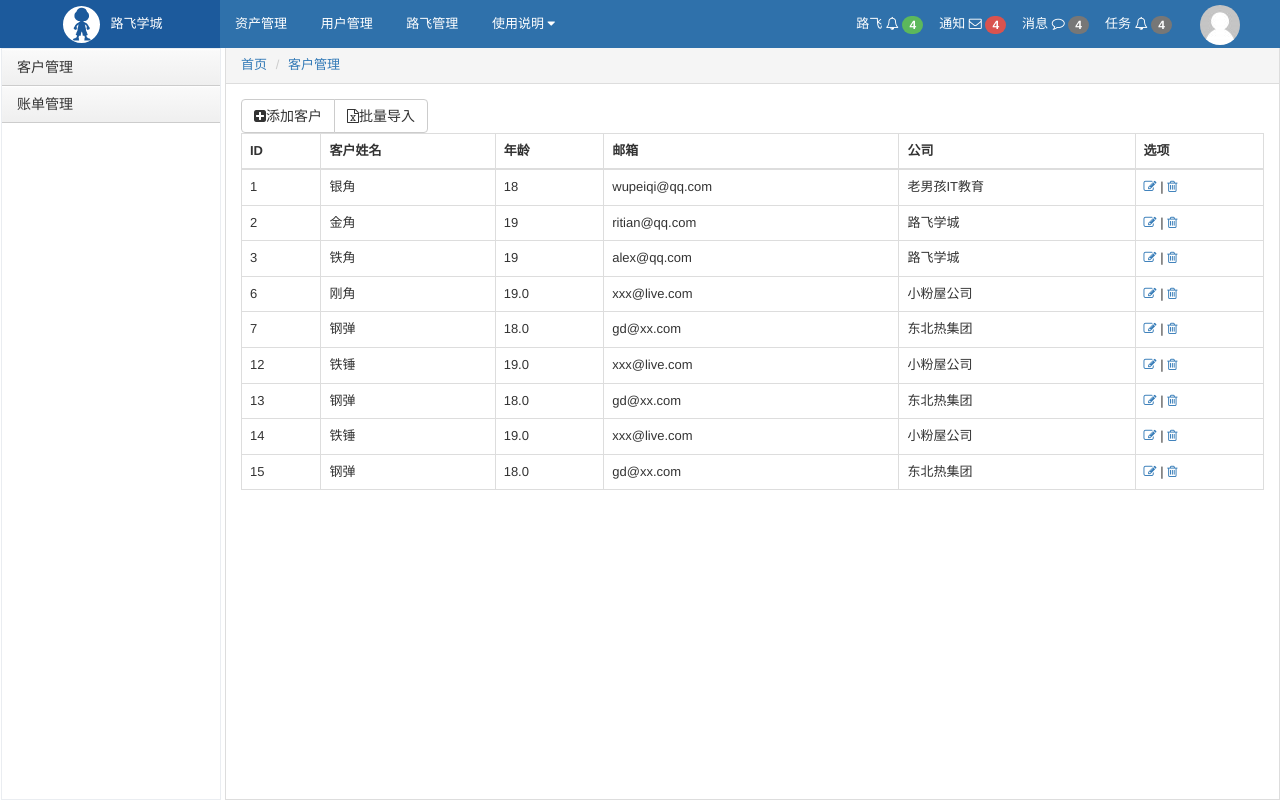
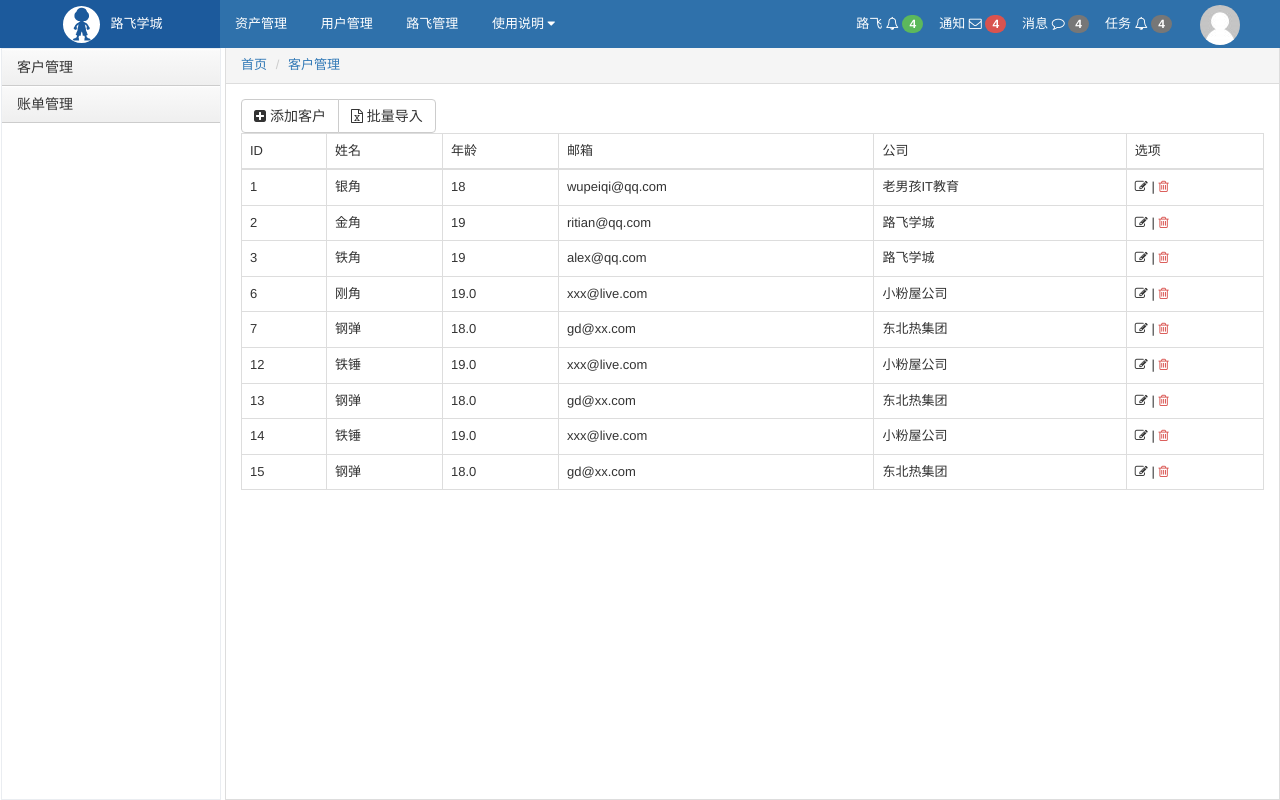
Before and after one commit to steve78926/luffy_permission, a Django app: page /customer/list/ in a window 1280 px wide. Run offline with Django 3.2, Linux system fonts and the light colour scheme; data comes from the database, SQL or seed files in the repository; some libraries are stand-ins or nearby versions.

Commit message:
add customer_list

```diff
--- a/web/static/css/common.css
+++ b/web/static/css/common.css
@@ -13,16 +13,16 @@ img {
     float: right;
 }
 
-/*.font-16 {*/
-    /*font-size: 16px !important;*/
-/*}*/
+.font-16 {
+    font-size: 16px !important;
+}
 
-/*.clearfix:after {*/
-    /*clear:both;*/
-    /*display: block;*/
-    /*visibility: hidden;*/
-    /*height:0;*/
-/*}*/
+.clearfix:after {
+    clear:both;
+    display: block;
+    visibility: hidden;
+    height:0;
+}
 
 .bg-danger {
     background-color: #d9534f !important;
@@ -34,21 +34,21 @@ img {
     color: #ffffff;
 }
 
-/*.badge {*/                        /* bootstrap.css 也有.badge 的样式 */
-    /*display: inline-block;*/
-    /*min-width: 10px;*/
-    /*padding: 3px 7px;*/
-    /*font-size: 12px;*/
-    /*font-weight: bold;*/
-    /*line-height: 1;*/
-    /*color: #fff;*/
-    /*text-align: center;*/
-    /*white-space: nowrap;*/
-    /*vertical-align: baseline;*/
-    /*background-color: #777;*/
-    /*border-radius: 10px;*/
-/*}*/
+.badge {                         /*bootstrap.css 也有.badge 的样式 */
+    display: inline-block;
+    min-width: 10px;
+    padding: 3px 7px;
+    font-size: 12px;
+    font-weight: bold;
+    line-height: 1;
+    color: #fff;
+    text-align: center;
+    white-space: nowrap;
+    vertical-align: baseline;
+    background-color: #777;
+    border-radius: 10px;
+}
 
-/*.img-circle {*/
-    /*border-radius: 50%;*/
-/*}*/
+.img-circle {
+    border-radius: 50%;
+}
--- a/web/static/css/layout.css
+++ b/web/static/css/layout.css
@@ -1,42 +1,42 @@
-.pg-body {    /*#导致页面混乱，为什么 ================？*/
+.pg-body { /*#导致页面混乱，为什么 ================？*/
     /*position:relative;*/
 }
-
-
 
 .no-radius {
     border-radius: 0;
 }
 
 .no-margin {
-    margin:0;
+    margin: 0;
 }
 
-.pg-body> .left-menu {
+.pg-body > .left-menu {
     background-color: #fff;
     position: absolute;
-    left:1px;
-    top:48px;
+    left: 1px;
+    top: 48px;
     bottom: 0;
-    width:220px;
+    width: 220px;
     border: 1px solid #EAEDF1;
     overflow: auto;
 }
-.pg-body> .right-body {
+
+.pg-body > .right-body {
     position: absolute;
     left: 225px;
-    right:0;
-    top:48px;
+    right: 0;
+    top: 48px;
     bottom: 0;
     overflow: scroll;
     border: 1px solid #ddd;
     border-top: 0;
     font-size: 13px;
-    min-width:755px;
+    min-width: 755px;
 }
 
 .navbar-right {
-
+    float: right !important;
+    margin-right: -15px;
 }
 
 .luffy-container {
@@ -74,7 +74,6 @@
     border-left: 2px solid #2f72ab;
 }
 
-
 .left-menu .menu-body .static-menu a:active {
     color: #2f72ab;
     border-left: 2px solid #2f72ab;
--- a/web/templates/customer_list.html
+++ b/web/templates/customer_list.html
@@ -3,24 +3,23 @@
     <div class="luffy-container">
         <div class="btn-group">
             <a href="/customer/add" class="btn btn-default">
-                <i class="fa fa-plus-square"></i>添加客户
+                <i class="fa fa-plus-square"></i>  添加客户
             </a>
-            <a href="/customer/import" class="btn btn-default">
-                <i class="fa fa-file-excel-o"></i>批量导入
+            <a href="/cumtomer/import" class="btn btn-default">
+                <i class="fa fa-file-excel-o"></i>  批量导入
             </a>
         </div>
-        <table class="table table-bordered table-hover">
+        <table class="table table-bordered table-responsive">
             <thead>
             <tr>
-                <th>ID</th>
-                <th>客户姓名</th>
-                <th>年龄</th>
-                <th>邮箱</th>
-                <th>公司</th>
-                <th>选项</th>
+                <td>ID</td>
+                <td>姓名</td>
+                <td>年龄</td>
+                <td>邮箱</td>
+                <td>公司</td>
+                <td>选项</td>
             </tr>
             </thead>
-            <tbody>
             {% for row in data_list %}
                 <tr>
                     <td>{{ row.id }}</td>
@@ -29,18 +28,16 @@
                     <td>{{ row.email }}</td>
                     <td>{{ row.company }}</td>
                     <td>
-                        <a href="/comtomer/edit/{{ row.id }}/">
-                            <i class="fa fa-edit"></i>
+                        <a style="color:#333" href="/cumtomer/edit/{{ row.id }}">
+                            <i class="fa fa-edit" aria-hidden="true"></i>
                         </a>
                         |
-                        <a href="/cumtomer/del/{{ row.id }}/">
-                            <i class="fa fa-trash-o"></i>
+                        <a style="color:#d9534f" href="/cumtomer/del/{{ row.id }}">
+                            <i class="fa fa-trash-o" aria-hidden="true"></i>
                         </a>
                     </td>
                 </tr>
             {% endfor %}
-            </tbody>
         </table>
     </div>
-
 {% endblock content %}
--- a/web/urls.py
+++ b/web/urls.py
@@ -4,6 +4,5 @@ from web.views import customer, payment
 
 urlpatterns = [
     re_path(r'layout', customer.layout),
-    re_path(r'^customer/list/$', customer.customer_list),
-    re_path(r'^customer/add/$', customer.customer_add),
+    re_path(r'customer/list/$', customer.customer_list),
 ]
--- a/web/views/customer.py
+++ b/web/views/customer.py
@@ -1,6 +1,7 @@
 
 from django.shortcuts import render, redirect
 from web import models
+
 
 def customer_list(request):
     '''
@@ -11,15 +12,6 @@ def customer_list(request):
     data_list = models.Customer.objects.all()
     return render(request, 'customer_list.html', {'data_list': data_list})
 
-
-def customer_add(request):
-    '''
-    添加客户
-    :param request:
-    :return:
-    '''
-
-
 def layout(request):
     '''
     layout test
```
